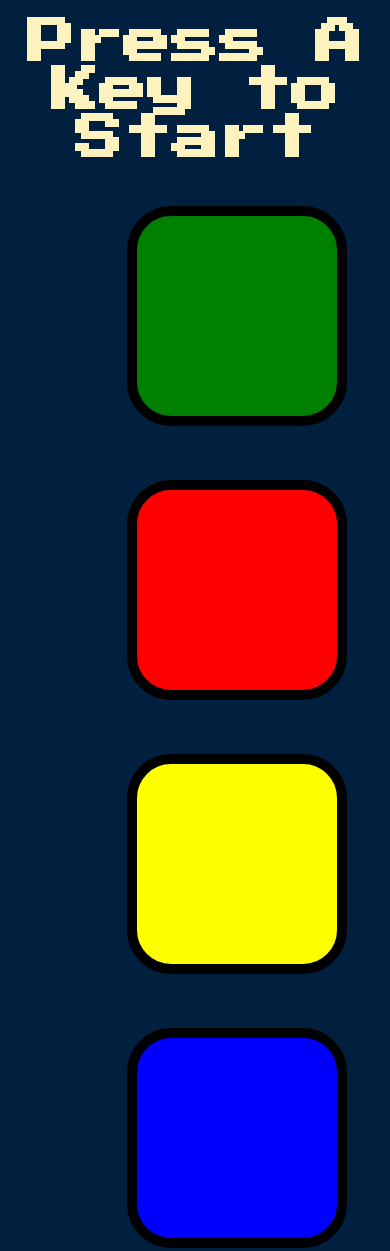
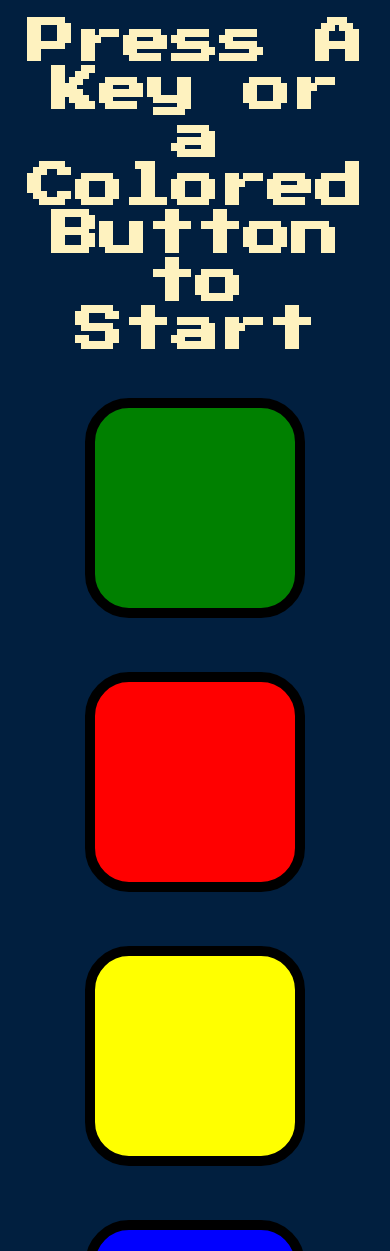
Before and after one commit to winn053/Simon-game-challenge-jquery, a plain HTML site: page index.html in a window 390 px wide. Shown: the top 1251 px of the page. Drawn offline with nearby package versions, Linux system fonts and the light colour scheme.

Commit message:
made fixes for mobile devices

```diff
--- a/game.js
+++ b/game.js
@@ -1,26 +1,34 @@
-var buttonColors = ["red", "blue", "green", "yellow"];
+var buttonColors = ['red', 'blue', 'green', 'yellow'];
 var gamePattern = [];
 var userClickedPattern = [];
 var gameStarted = false;
 var level = 0;
 
-$(document).on("keydown", function() {
+function startGame() {
+  nextSequence();
+  gameStarted = true;
+  $('#level-title').text('Level ' + level);
+  console.log('game started');
+}
+
+$(document).on('keydown', function () {
   if (!gameStarted) {
-    nextSequence();
-    gameStarted = true;
-    $("#level-title").text("Level " + level);
-    console.log("game started");
+    startGame();
   }
 });
 
-$(".btn").on("click", function() {
+$('.btn').on('click', function () {
+  if (!gameStarted) {
+    startGame();
+    return;
+  }
   var userChosenColor = this.id;
   userClickedPattern.push(userChosenColor);
   console.log(userClickedPattern);
 
-  playSound("./sounds/" + userChosenColor + ".mp3");
+  playSound('./sounds/' + userChosenColor + '.mp3');
   animatePress(userChosenColor);
-  checkAnswer(userClickedPattern.length - 1);   // pass in current index
+  checkAnswer(userClickedPattern.length - 1); // pass in current index
 });
 
 function nextSequence() {
@@ -29,12 +37,14 @@ function nextSequence() {
   var randomChosenColor = buttonColors[randomNumber];
   gamePattern.push(randomChosenColor);
 
-  $("#" + randomChosenColor).fadeOut(100).fadeIn(100);
+  $('#' + randomChosenColor)
+    .fadeOut(100)
+    .fadeIn(100);
 
-  playSound("./sounds/" + randomChosenColor + ".mp3");
+  playSound('./sounds/' + randomChosenColor + '.mp3');
 
   level++;
-  $("#level-title").text("Level " + level);
+  $('#level-title').text('Level ' + level);
 }
 
 function playSound(name) {
@@ -43,30 +53,32 @@ function playSound(name) {
 }
 
 function animatePress(currentColor) {
-  $("." + currentColor).addClass("pressed");
-  setTimeout(function() {
-    $("." + currentColor).removeClass("pressed");
+  $('.' + currentColor).addClass('pressed');
+  setTimeout(function () {
+    $('.' + currentColor).removeClass('pressed');
   }, 100);
 }
 
 function checkAnswer(currentLevel) {
   if (userClickedPattern[currentLevel] === gamePattern[currentLevel]) {
-    console.log("success");
+    console.log('success');
     if (currentLevel === level - 1) {
-      console.log("sequence finished");
-      setTimeout(function() {
-        nextSequence()
+      console.log('sequence finished');
+      setTimeout(function () {
+        nextSequence();
       }, 1000);
       userClickedPattern = [];
     }
   } else {
-    console.log("wrong");
-    playSound("./sounds/wrong.mp3");
-    $("body").addClass("game-over");
-    setTimeout(function() {
-      $("body").removeClass("game-over");
+    console.log('wrong');
+    playSound('./sounds/wrong.mp3');
+    $('body').addClass('game-over');
+    setTimeout(function () {
+      $('body').removeClass('game-over');
     }, 200);
-    $("#level-title").text("Game Over, Press Any Key to Restart");
+    $('#level-title').text(
+      'Game Over, Press Any Key or Colored Button to Restart'
+    );
     startOver();
   }
 }
--- a/index.html
+++ b/index.html
@@ -1,42 +1,30 @@
 <!DOCTYPE html>
 <html lang="en" dir="ltr">
-
   <head>
-  <meta charset="utf-8">
+    <meta charset="utf-8" />
     <title>Simon</title>
-  <link rel="stylesheet" href="styles.css">
-  <link href="https://fonts.googleapis.com/css?family=Press+Start+2P" rel="stylesheet">
+    <link rel="stylesheet" href="styles.css" />
+    <link
+      href="https://fonts.googleapis.com/css?family=Press+Start+2P"
+      rel="stylesheet"
+    />
   </head>
 
   <body>
-  <h1 id="level-title">Press A Key to Start</h1>
+    <h1 id="level-title">Press A Key or a Colored Button to Start</h1>
     <div class="container">
       <div class="row">
-
-      <div type="button" id="green" class="btn green">
-
-      </div>
-
-      <div type="button" id="red" class="btn red">
-
-      </div>
+        <div type="button" id="green" class="btn green"></div>
+        <div type="button" id="red" class="btn red"></div>
       </div>
 
       <div class="row">
-
-      <div type="button" id="yellow" class="btn yellow">
-
+        <div type="button" id="yellow" class="btn yellow"></div>
+        <div type="button" id="blue" class="btn blue"></div>
       </div>
-      <div type="button" id="blue" class="btn blue">
-
-      </div>
-
-    </div>
-
     </div>
 
     <script src="https://ajax.googleapis.com/ajax/libs/jquery/3.7.1/jquery.min.js"></script>
     <script src="./game.js" charset="utf-8"></script>
   </body>
-
 </html>
--- a/styles.css
+++ b/styles.css
@@ -1,20 +1,19 @@
 body {
   text-align: center;
-  background-color: #011F3F;
+  background-color: #011f3f;
 }
 
 #level-title {
   font-family: 'Press Start 2P', cursive;
   font-size: 3rem;
-  margin:  5%;
-  color: #FEF2BF;
+  margin: 5%;
+  color: #fef2bf;
 }
 
 .container {
   display: block;
-  width: 50%;
+  width: 100%;
   margin: auto;
-
 }
 
 .btn {
```
Lines whose indentation alone changed are shown as unchanged.
